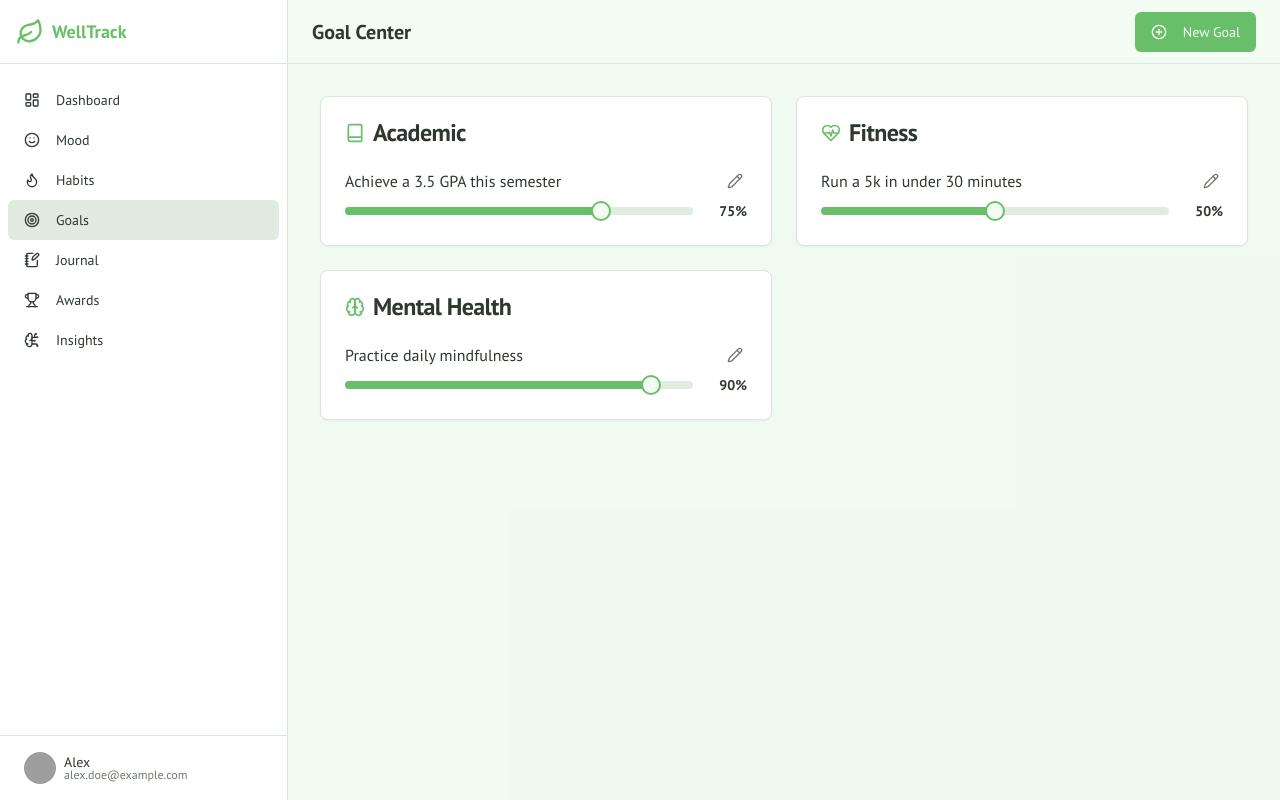
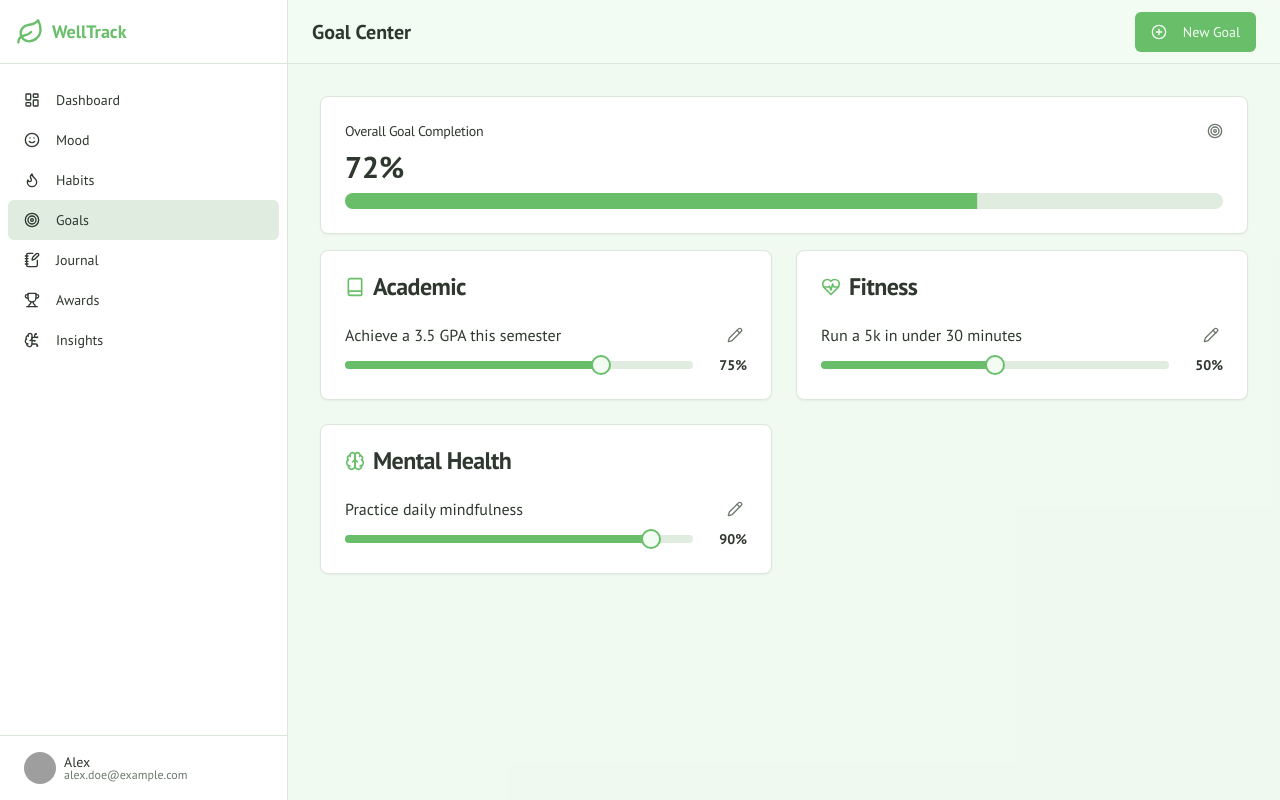
Before and after one commit to dilshadalikhan2004/WellTrack, a Next.js app: page /goals in a window 1280 px wide. Built offline with nearby package versions, Linux system fonts and the light colour scheme; grey boxes are pictures that could not be loaded.

Commit message:
measured the goal completion percentage

```diff
--- a/src/app/goals/page.tsx
+++ b/src/app/goals/page.tsx
@@ -2,8 +2,11 @@
 
 import { GoalList } from "@/components/goals/goal-list";
 import { NewGoalDialog } from "@/components/goals/new-goal-dialog";
+import { Card, CardContent, CardHeader, CardTitle } from "@/components/ui/card";
+import { Progress } from "@/components/ui/progress";
 import { mockGoals } from "@/lib/data";
 import type { Goal } from "@/lib/types";
+import { Target } from "lucide-react";
 import { useState } from "react";
 
 export default function GoalsPage() {
@@ -36,6 +39,10 @@ export default function GoalsPage() {
     );
   };
 
+  const overallProgress = goals.length > 0
+    ? Math.round(goals.reduce((acc, goal) => acc + goal.progress, 0) / goals.length)
+    : 0;
+
   return (
     <div className="flex flex-col min-h-screen">
       <header className="sticky top-0 z-10 flex items-center justify-between h-16 px-4 border-b shrink-0 bg-background/80 backdrop-blur-sm md:px-6">
@@ -43,6 +50,19 @@ export default function GoalsPage() {
         <NewGoalDialog onAddGoal={addGoal} />
       </header>
       <div className="flex-1 p-4 space-y-4 bg-muted/40 md:p-8">
+        <Card>
+          <CardHeader className="flex flex-row items-center justify-between pb-2 space-y-0">
+            <CardTitle className="text-sm font-medium">
+              Overall Goal Completion
+            </CardTitle>
+            <Target className="w-4 h-4 text-muted-foreground" />
+          </CardHeader>
+          <CardContent>
+            <div className="mb-2 text-3xl font-bold">{overallProgress}%</div>
+            <Progress value={overallProgress} aria-label="Overall goal progress" />
+          </CardContent>
+        </Card>
+
         <GoalList
           goals={goals}
           onDeleteGoal={deleteGoal}
```
